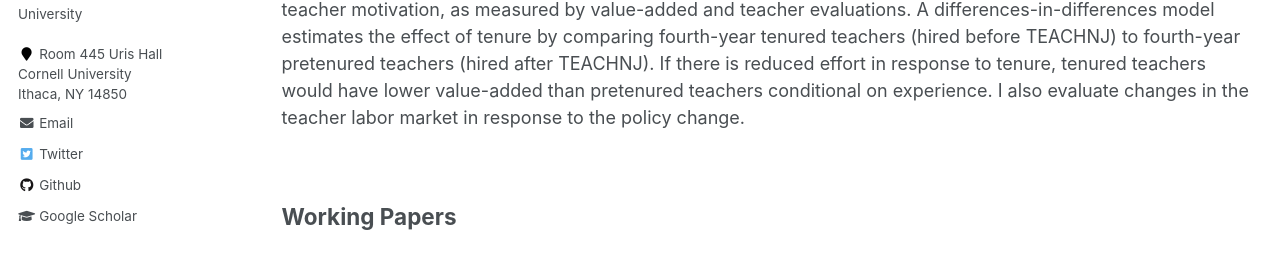
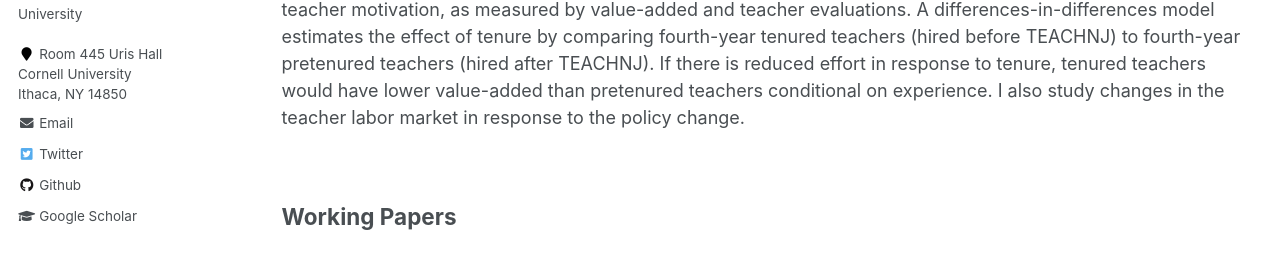
Before and after one commit to KevinCNg/kevincng.github.io, a Jekyll site: the page built from _pages/research.md, in a window 1280 px wide and 900 px high. Shown: the part 395-668 px from the top of the window. Built offline with Jekyll 4.4.1, drawn with Linux system fonts in a browser that asks for light colours; some of the changed text lies outside the part shown.

Commit message:
Update research.md

```diff
--- a/_pages/research.md
+++ b/_pages/research.md
@@ -10,7 +10,7 @@ author_profile: true
 <p id="1.5-spaced" style="line-height: 150%;">
 <h2> Job Market Paper </h2><br>
 <div> The Effect of Teacher Tenure and Job Security on Performance</div> <br>
-<div>This study examines the costs and benefits of tenure by leveraging quasi-experimental variation from the 2012 Teacher Effectiveness and Accountability for the Children of New Jersey (TEACHNJ) Act. This law lengthened the time needed to earn tenure from three years to four years. I estimate the causal impact of teacher tenure on teacher motivation, as measured by value-added and teacher evaluations. A differences-in-differences model estimates the effect of tenure by comparing fourth-year tenured teachers (hired before TEACHNJ) to fourth-year pretenured teachers (hired after TEACHNJ). If there is reduced effort in response to tenure, tenured teachers would have lower value-added than pretenured teachers conditional on experience. I also evaluate changes in the teacher labor market in response to the policy change. </div><br>
+<div>This study examines the costs and benefits of tenure by leveraging quasi-experimental variation from the 2012 Teacher Effectiveness and Accountability for the Children of New Jersey (TEACHNJ) Act. This law lengthened the time needed to earn tenure from three years to four years. I estimate the causal impact of teacher tenure on teacher motivation, as measured by value-added and teacher evaluations. A differences-in-differences model estimates the effect of tenure by comparing fourth-year tenured teachers (hired before TEACHNJ) to fourth-year pretenured teachers (hired after TEACHNJ). If there is reduced effort in response to tenure, tenured teachers would have lower value-added than pretenured teachers conditional on experience. I also study changes in the teacher labor market in response to the policy change. </div><br>
 </p>
 
 <p id="1.5-spaced" style="line-height: 150%;">
```
